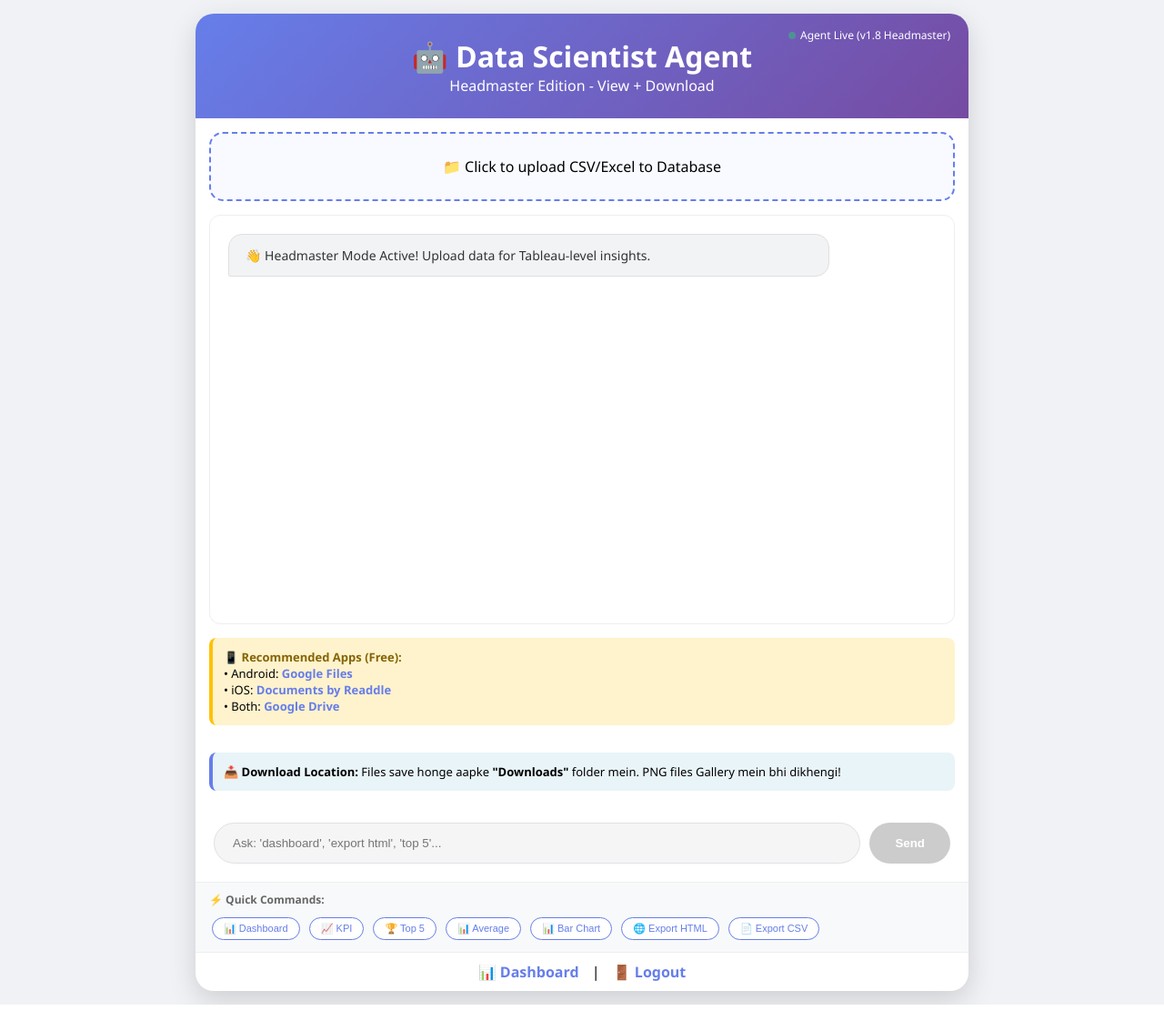
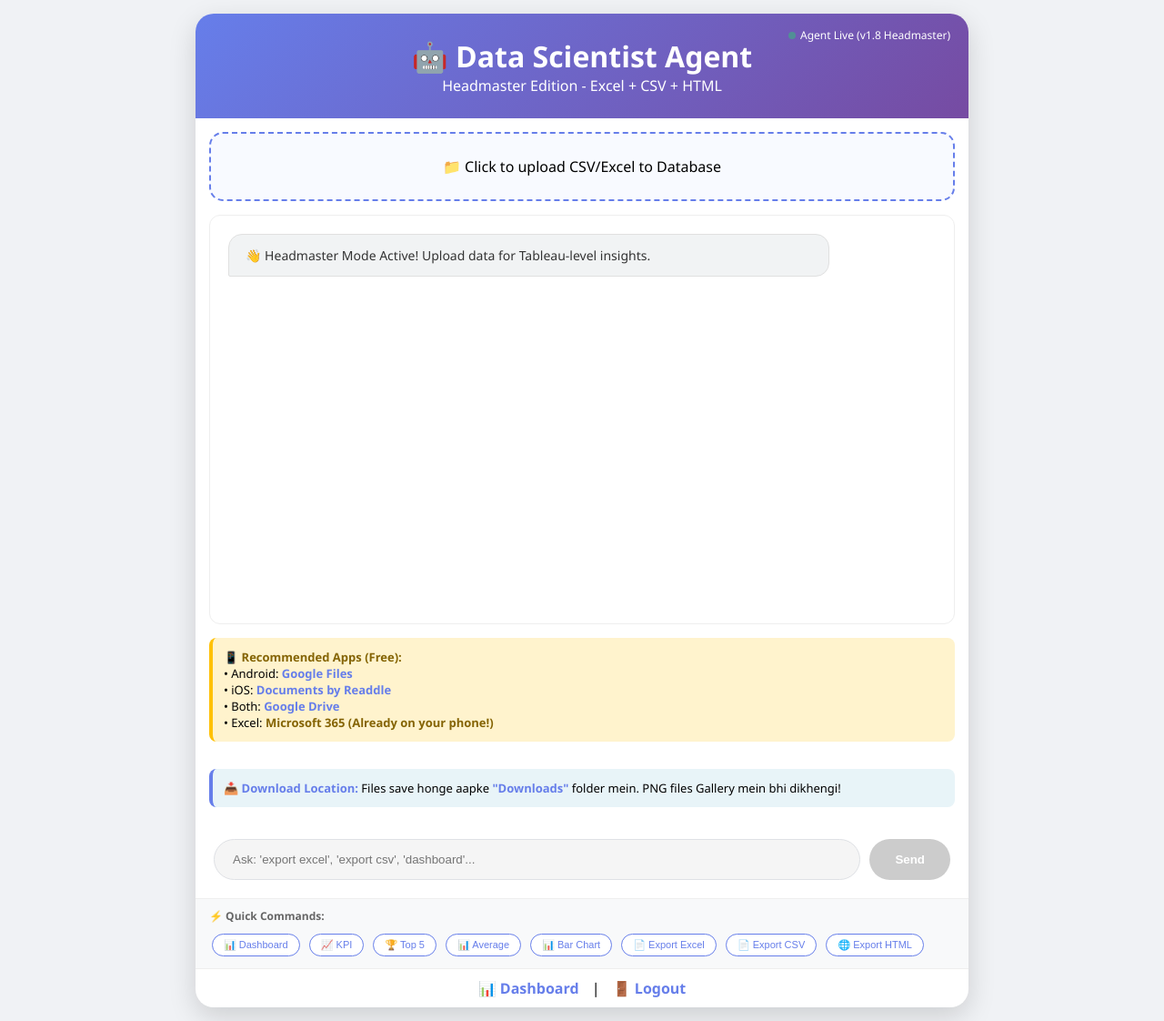
Before and after one commit to R786P/Data-Scientist, a Flask app: template templates/index.html in a window 1280 px wide. Shown: the whole page at 91% size. Run offline with Flask 3, Linux system fonts and the light colour scheme; the template is opened without the code that fills it, so the values that code supplies are empty.

Commit message:
Update index.html

```diff
--- a/templates/index.html
+++ b/templates/index.html
@@ -26,13 +26,9 @@
         .input-area input:disabled { background: #f5f5f5; cursor: not-allowed; }
         .input-area button { background:#667eea; color:white; border:none; padding:12px 28px; border-radius:30px; cursor:pointer; font-weight: bold; }
         .input-area button:disabled { background: #ccc; cursor: not-allowed; }
-
-        /* ✅ FIXED: Download Section with View + Download */
         #downloadSection { padding: 15px; margin: 15px; background: #fff; border-radius: 12px; border: 1px solid #eee; display: none; }
         #downloadSection h4 { margin-bottom:15px; color:#555; font-size:14px; text-align: left; }
-
         .download-grid { display: grid; grid-template-columns: repeat(auto-fit, minmax(200px, 1fr)); gap: 10px; }
-
         .download-card { background: #f8f9fa; border: 1px solid #e0e0e0; border-radius: 10px; padding: 15px; text-align: center; transition: 0.3s; }
         .download-card:hover { transform: translateY(-2px); box-shadow: 0 5px 15px rgba(0,0,0,0.1); }
         .download-card .icon { font-size: 30px; margin-bottom: 10px; }
@@ -44,13 +40,10 @@
         .download-card .view-btn { background: #11998e; }
         .download-card .view-btn:hover { background: #0e8c7f; }
         .download-card p { font-size:10px; color:#888; margin-top:5px; }
-
         .email-btn { width:100%; padding:12px; background:linear-gradient(135deg, #11998e, #38ef7d); color:white; border:none; border-radius:8px; cursor:pointer; font-weight: bold; transition: 0.3s; margin-top: 15px; }
         .email-btn:hover { opacity: 0.9; }
-
         .download-all-btn { width:100%; padding:12px; background:linear-gradient(135deg, #667eea, #764ba2); color:white; border:none; border-radius:8px; cursor:pointer; font-weight: bold; transition: 0.3s; margin-top: 10px; }
         .download-all-btn:hover { opacity: 0.9; }
-
         .modal { display: none; position: fixed; top: 0; left: 0; width: 100%; height: 100%; background: rgba(0,0,0,0.5); justify-content: center; align-items: center; z-index: 1000; }
         .modal-content { background: white; padding: 30px; border-radius: 15px; width: 90%; max-width: 400px; }
         .modal-content h3 { margin-bottom: 15px; color: #667eea; }
@@ -59,14 +52,11 @@
         .modal-buttons button { flex: 1; padding: 10px; border: none; border-radius: 8px; cursor: pointer; }
         .btn-send { background: #667eea; color: white; }
         .btn-cancel { background: #eee; color: #333; }
-
-        /* ✅ File Viewer Modal */
         .viewer-modal { display: none; position: fixed; top: 0; left: 0; width: 100%; height: 100%; background: rgba(0,0,0,0.8); justify-content: center; align-items: center; z-index: 2000; }
         .viewer-content { background: white; padding: 20px; border-radius: 15px; width: 95%; max-width: 800px; max-height: 80vh; overflow: auto; position: relative; }
         .viewer-content iframe { width: 100%; height: 500px; border: none; }
         .viewer-content img { max-width: 100%; border-radius: 8px; }
         .viewer-content .close-btn { position: absolute; top: 10px; right: 15px; font-size: 30px; cursor: pointer; color: #667eea; }
-
         .typing-indicator { display: inline-block; padding: 10px 15px; background: #f1f3f4; border-radius: 15px; }
         .typing-indicator span { height: 8px; width: 8px; background: #667eea; border-radius: 50%; display: inline-block; margin: 0 2px; animation: typing 1.4s infinite; }
         .typing-indicator span:nth-child(2) { animation-delay: 0.2s; }
@@ -80,12 +70,12 @@
         .quick-commands h4 { font-size: 12px; color: #666; margin-bottom: 8px; }
         .quick-commands button { background: white; border: 1px solid #667eea; color: #667eea; padding: 5px 12px; border-radius: 15px; margin: 3px; cursor: pointer; font-size: 11px; transition: 0.3s; }
         .quick-commands button:hover { background: #667eea; color: white; }
-
-        /* ✅ App Recommendations */
         .app-recommendations { background: #fff3cd; border-left: 4px solid #ffc107; padding: 12px; margin: 15px; border-radius: 8px; font-size: 13px; }
         .app-recommendations strong { color: #856404; }
         .app-recommendations a { color: #667eea; text-decoration: none; font-weight: bold; }
         .app-recommendations a:hover { text-decoration: underline; }
+        .download-info { background: #e8f4f8; border-left: 4px solid #667eea; padding: 12px; margin: 15px; border-radius: 8px; font-size: 13px; }
+        .download-info strong { color: #667eea; }
     </style>
 </head>
 <body>
@@ -93,7 +83,7 @@
         <div class="header">
             <div class="status-dot"><span class="dot"></span> Agent Live (v1.8 Headmaster)</div>
             <h1>🤖 Data Scientist Agent</h1>
-            <p>Headmaster Edition - View + Download</p>
+            <p>Headmaster Edition - Excel + CSV + HTML</p>
         </div>
 
         <div class="upload-box" id="dropZone" onclick="document.getElementById('fileInput').click()">
@@ -105,20 +95,18 @@
             <div class="message bot">👋 Headmaster Mode Active! Upload data for Tableau-level insights.</div>
         </div>
 
-        <!-- ✅ App Recommendations -->
         <div class="app-recommendations">
             <strong>📱 Recommended Apps (Free):</strong><br>
             • Android: <a href="https://play.google.com/store/apps/details?id=com.google.android.apps.nbu.files" target="_blank">Google Files</a><br>
             • iOS: <a href="https://apps.apple.com/app/documents-file-manager/id364901807" target="_blank">Documents by Readdle</a><br>
-            • Both: <a href="https://play.google.com/store/apps/details?id=com.google.android.apps.docs" target="_blank">Google Drive</a>
+            • Both: <a href="https://play.google.com/store/apps/details?id=com.google.android.apps.docs" target="_blank">Google Drive</a><br>
+            • Excel: <strong>Microsoft 365 (Already on your phone!)</strong>
         </div>
 
-        <!-- ✅ Download Info -->
-        <div class="download-info" style="background: #e8f4f8; border-left: 4px solid #667eea; padding: 12px; margin: 15px; border-radius: 8px; font-size: 13px;">
+        <div class="download-info">
             <strong>📥 Download Location:</strong> Files save honge aapke <strong>"Downloads"</strong> folder mein. PNG files Gallery mein bhi dikhengi!
         </div>
 
-        <!-- ✅ FIXED: Download Section with View + Download -->
         <div id="downloadSection">
             <h4>📥 Download Your Analysis Files:</h4>
             <div class="download-grid">
@@ -144,15 +132,15 @@
                     <p>Opens in Gallery</p>
                 </div>
 
-                <!-- HTML Report -->
+                <!-- ✅ EXCEL REPORT (ADDED!) -->
                 <div class="download-card">
-                    <div class="icon">🌐</div>
-                    <h5>HTML Report</h5>
+                    <div class="icon">📄</div>
+                    <h5>Excel Report (.xlsx)</h5>
                     <div class="btn-group">
-                        <button class="view-btn" id="viewHTMLBtn" onclick="viewHTML()" disabled>👁️ View in Browser</button>
-                        <button id="htmlBtn" onclick="downloadHTML()" disabled>💾 Download</button>
+                        <button class="view-btn" id="viewExcelBtn" onclick="viewExcel()" disabled>👁️ View Info</button>
+                        <button id="excelBtn" onclick="downloadExcel()" disabled>💾 Download</button>
                     </div>
-                    <p>Opens in Any Browser</p>
+                    <p>Opens in Microsoft 365</p>
                 </div>
 
                 <!-- CSV Data -->
@@ -160,10 +148,21 @@
                     <div class="icon">📄</div>
                     <h5>CSV Data</h5>
                     <div class="btn-group">
-                        <button class="view-btn" id="viewCSVBtn" onclick="viewCSV()" disabled>👁️ View in Browser</button>
+                        <button class="view-btn" id="viewCSVBtn" onclick="viewCSV()" disabled>👁️ View</button>
                         <button id="csvBtn" onclick="downloadCSV()" disabled>💾 Download</button>
                     </div>
-                    <p>Opens in Browser/Excel</p>
+                    <p>Opens in Excel/Sheets</p>
+                </div>
+
+                <!-- HTML Report -->
+                <div class="download-card">
+                    <div class="icon">🌐</div>
+                    <h5>HTML Report</h5>
+                    <div class="btn-group">
+                        <button class="view-btn" id="viewHTMLBtn" onclick="viewHTML()" disabled>👁️ View</button>
+                        <button id="htmlBtn" onclick="downloadHTML()" disabled>💾 Download</button>
+                    </div>
+                    <p>Opens in Browser</p>
                 </div>
 
                 <!-- Text Reports -->
@@ -179,7 +178,7 @@
         </div>
 
         <div class="input-area">
-            <input type="text" id="userInput" placeholder="Ask: 'dashboard', 'export html', 'top 5'..." disabled>
+            <input type="text" id="userInput" placeholder="Ask: 'export excel', 'export csv', 'dashboard'..." disabled>
             <button onclick="sendMessage()" id="sendBtn" disabled>Send</button>
         </div>
 
@@ -190,8 +189,9 @@
             <button onclick="quickCommand('top 5')">🏆 Top 5</button>
             <button onclick="quickCommand('average')">📊 Average</button>
             <button onclick="quickCommand('bar chart')">📊 Bar Chart</button>
+            <button onclick="quickCommand('export excel')">📄 Export Excel</button>
+            <button onclick="quickCommand('export csv')">📄 Export CSV</button>
             <button onclick="quickCommand('export html')">🌐 Export HTML</button>
-            <button onclick="quickCommand('export csv')">📄 Export CSV</button>
         </div>
 
         <div class="nav-links">
@@ -199,7 +199,6 @@
         </div>
     </div>
 
-    <!-- ✅ File Viewer Modal -->
     <div id="viewerModal" class="viewer-modal">
         <div class="viewer-content">
             <span class="close-btn" onclick="closeViewer()">&times;</span>
@@ -207,7 +206,6 @@
         </div>
     </div>
 
-    <!-- Email Modal -->
     <div id="emailModal" class="modal">
         <div class="modal-content">
             <h3>📧 Send Report</h3>
@@ -227,6 +225,7 @@
         let dashboardReady = false;
         let htmlReady = false;
         let csvReady = false;
+        let excelReady = false;
 
         function addMessage(text, sender) {
             const chatBox = document.getElementById('chatBox');
@@ -355,8 +354,9 @@
                 }
                 const plotTriggers = ['plot', 'chart', 'graph', 'visualize', 'bar', 'hist'];
                 const dashboardTriggers = ['dashboard', 'multiple plots'];
-                const htmlTriggers = ['export', 'html'];
-                const csvTriggers = ['csv', 'download data'];
+                const excelTriggers = ['excel', 'xlsx'];
+                const csvTriggers = ['csv'];
+                const htmlTriggers = ['html'];
                 if(plotTriggers.some(t => msg.toLowerCase().includes(t)) || data.response.toLowerCase().includes("plot saved")) {
                     setTimeout(() => {
                         plotReady = true;
@@ -375,21 +375,30 @@
                         showDownloadSection();
                     }, 2500);
                 }
-                if(htmlTriggers.some(t => msg.toLowerCase().includes(t)) || data.response.toLowerCase().includes('html')) {
+                if(excelTriggers.some(t => msg.toLowerCase().includes(t)) || data.response.toLowerCase().includes('excel')) {
                     setTimeout(() => {
-                        htmlReady = true;
-                        document.getElementById('htmlBtn').innerText = '💾 Download';
-                        document.getElementById('htmlBtn').disabled = false;
-                        document.getElementById('viewHTMLBtn').disabled = false;
+                        excelReady = true;
+                        document.getElementById('excelBtn').innerText = '💾 Download Excel';
+                        document.getElementById('excelBtn').disabled = false;
+                        document.getElementById('viewExcelBtn').disabled = false;
                         showDownloadSection();
                     }, 1500);
                 }
                 if(csvTriggers.some(t => msg.toLowerCase().includes(t)) || data.response.toLowerCase().includes('csv')) {
                     setTimeout(() => {
                         csvReady = true;
-                        document.getElementById('csvBtn').innerText = '💾 Download';
+                        document.getElementById('csvBtn').innerText = '💾 Download CSV';
                         document.getElementById('csvBtn').disabled = false;
                         document.getElementById('viewCSVBtn').disabled = false;
+                        showDownloadSection();
+                    }, 1500);
+                }
+                if(htmlTriggers.some(t => msg.toLowerCase().includes(t)) || data.response.toLowerCase().includes('html')) {
+                    setTimeout(() => {
+                        htmlReady = true;
+                        document.getElementById('htmlBtn').innerText = '💾 Download HTML';
+                        document.getElementById('htmlBtn').disabled = false;
+                        document.getElementById('viewHTMLBtn').disabled = false;
                         showDownloadSection();
                     }, 1500);
                 }
@@ -409,7 +418,6 @@
             document.getElementById('chatBox').scrollTop = document.getElementById('chatBox').scrollHeight;
         }
 
-        // ✅ View Functions (In-Browser Preview)
         function viewPlot() {
             const container = document.getElementById('viewerContainer');
             container.innerHTML = '<img src="/plot.png?t=' + new Date().getTime() + '" alt="Plot">';
@@ -420,6 +428,10 @@
             const container = document.getElementById('viewerContainer');
             container.innerHTML = '<img src="/dashboard.png?t=' + new Date().getTime() + '" alt="Dashboard">';
             document.getElementById('viewerModal').style.display = 'flex';
+        }
+
+        function viewExcel() {
+            alert('📄 Excel file Microsoft 365 app mein open hogi!\n\nDownload button dabao → File download hogi → Microsoft 365 se kholein.');
         }
 
         function viewHTML() {
@@ -439,7 +451,6 @@
             document.getElementById('viewerContainer').innerHTML = '';
         }
 
-        // ✅ Download Functions
         function downloadPlot() {
             if (!plotReady) { alert('Plot ready nahi hai! "create bar chart" command do.'); return; }
             const link = document.createElement('a');
@@ -455,6 +466,16 @@
             const link = document.createElement('a');
             link.href = '/dashboard.png?t=' + new Date().getTime();
             link.download = 'dashboard_' + new Date().getTime() + '.png';
+            document.body.appendChild(link);
+            link.click();
+            document.body.removeChild(link);
+        }
+
+        function downloadExcel() {
+            if (!excelReady) { alert('Excel ready nahi hai! "export excel" command do.'); return; }
+            const link = document.createElement('a');
+            link.href = '/static/analysis_report.xlsx?t=' + new Date().getTime();
+            link.download = 'analysis_report_' + new Date().getTime() + '.xlsx';
             document.body.appendChild(link);
             link.click();
             document.body.removeChild(link);
@@ -503,7 +524,6 @@
             if (e.key === 'Enter' && !this.disabled) sendMessage();
         });
 
-        // Close viewer on outside click
         document.getElementById('viewerModal').addEventListener('click', function(e) {
             if (e.target === this) closeViewer();
         });
```
